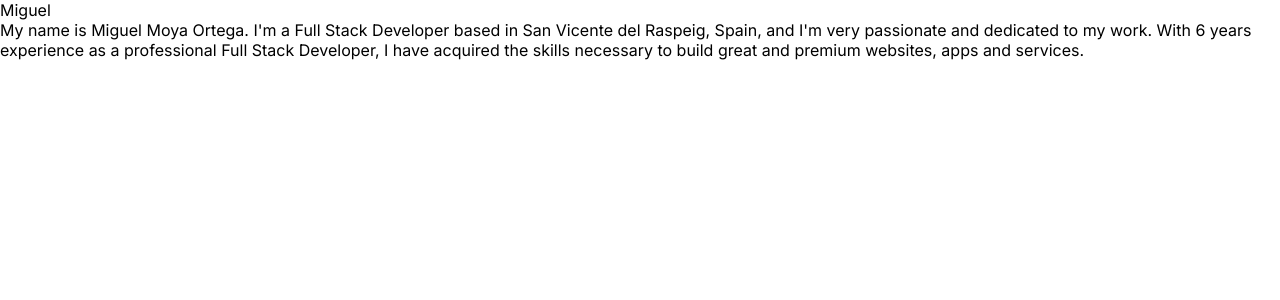
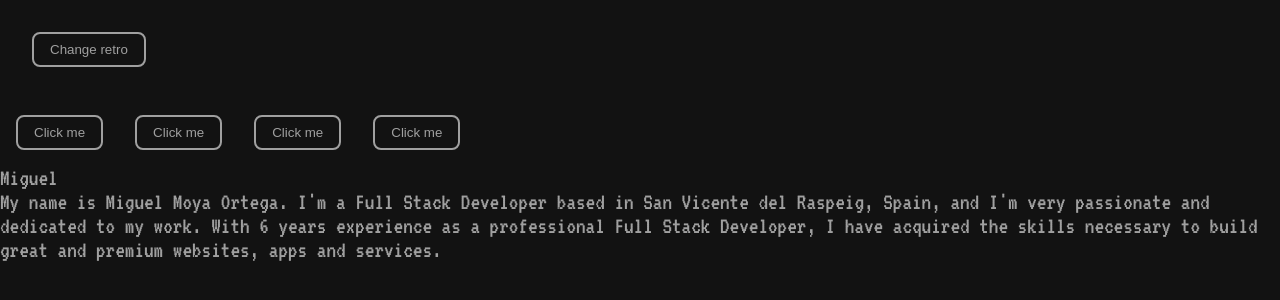
Before and after one commit to miguelmoya1/miguelmoya1, a Next.js app in the folder web/: page / in a window 1280 px wide. Shown: the top 300 px of the page. Built offline with nearby package versions, Linux system fonts and the light colour scheme.

Commit message:
change retro

```diff
--- a/web/app/globals.css
+++ b/web/app/globals.css
@@ -1,10 +1,16 @@
 :root {
-  --color-rgb: 0, 0, 0;
+  --color-rgba: 255, 255, 255, 0.6;
+  --shadow-color-rgba: 0, 0, 0, 0;
+  --border-radius: 0.5rem;
+
+  --transition: 0.5s ease-in-out;
 }
 
-@media (prefers-color-scheme: dark) {
-  :root {
-    --color-rgb: 255, 255, 255;
+:root {
+  .retro {
+    --color-rgba: 0, 150, 0, 0.5;
+    --shadow-color-rgba: 0, 150, 0, 0.5;
+    --border-radius: 0.1rem;
   }
 }
 
@@ -21,7 +27,17 @@ body {
 }
 
 body {
-  color: rgb(var(--color-rgb));
+  color: rgba(var(--color-rgba));
+  font-size: 24px;
+
+  transition: color var(--transition);
+}
+
+nav {
+  display: flex;
+  justify-content: space-between;
+  align-items: center;
+  padding: 1rem;
 }
 
 a {
@@ -29,8 +45,6 @@ a {
   text-decoration: none;
 }
 
-@media (prefers-color-scheme: dark) {
-  html {
-    color-scheme: dark;
-  }
+html {
+  color-scheme: dark;
 }
--- a/web/app/layout.tsx
+++ b/web/app/layout.tsx
@@ -1,9 +1,14 @@
 import type { Metadata } from "next";
-import { Inter } from "next/font/google";
+import { VT323 } from "next/font/google";
+import Button from "../components/button/button";
+import ChangeRetro from "../components/change-retro/change-retro";
 import MainContent from "../components/mainContent";
 import "./globals.css";
 
-const inter = Inter({ subsets: ["latin"] });
+const v = VT323({
+  weight: "400",
+  subsets: ["latin-ext", "latin"],
+});
 
 export const metadata: Metadata = {
   title: "Miguelmo - dev",
@@ -17,7 +22,14 @@ export default function RootLayout({
 }) {
   return (
     <html lang="en">
-      <body className={inter.className}>
+      <body className={v.className}>
+        <nav>
+          <ChangeRetro />
+        </nav>
+        <Button className="active">Click me</Button>
+        <Button>Click me</Button>
+        <Button>Click me</Button>
+        <Button>Click me</Button>
         <MainContent />
         {children}
       </body>
--- /dev/null
+++ b/web/components/button/button.css
@@ -0,0 +1,42 @@
+.button {
+  background-color: transparent;
+  padding: 0.5rem 1rem;
+  border: 2px solid rgba(var(--color-rgba));
+  color: rgba(var(--color-rgba));
+  border-radius: 0.5rem;
+  box-shadow: 0 0 0.5rem rgba(var(--shadow-color-rgba)),
+    0 0 1rem rgba(var(--shadow-color-rgba)),
+    0 0 2rem rgba(var(--shadow-color-rgba));
+  animation: glow 1s ease-in-out infinite;
+
+  cursor: pointer;
+
+  transition: var(--transition);
+
+  margin: 1rem;
+
+  &.active {
+    animation: none;
+    box-shadow: 0 0 0.2rem rgba(var(--shadow-color-rgba)),
+      0 0 0.5rem rgba(var(--shadow-color-rgba)),
+      0 0 1rem rgba(var(--shadow-color-rgba));
+  }
+}
+
+@keyframes glow {
+  0% {
+    box-shadow: 0 0 0.5rem rgba(var(--shadow-color-rgba)),
+      0 0 1rem rgba(var(--shadow-color-rgba)),
+      0 0 2rem rgba(var(--shadow-color-rgba));
+  }
+  50% {
+    box-shadow: 0 0 1.3rem rgba(var(--shadow-color-rgba)),
+      0 0 1.2rem rgba(var(--shadow-color-rgba)),
+      0 0 2rem rgba(var(--shadow-color-rgba));
+  }
+  100% {
+    box-shadow: 0 0 0.5rem rgba(var(--shadow-color-rgba)),
+      0 0 1rem rgba(var(--shadow-color-rgba)),
+      0 0 2rem rgba(var(--shadow-color-rgba));
+  }
+}
--- /dev/null
+++ b/web/components/button/button.tsx
@@ -0,0 +1,19 @@
+"use client";
+
+import "./button.css";
+
+export default function Button({
+  children,
+  className,
+  onClick,
+}: {
+  children: React.ReactNode;
+  className?: string;
+  onClick?: () => void;
+}) {
+  return (
+    <button className={className + " button"} onClick={onClick}>
+      {children}
+    </button>
+  );
+}
--- /dev/null
+++ b/web/components/change-retro/change-retro.tsx
@@ -0,0 +1,17 @@
+"use client";
+
+import Button from "../button/button";
+
+export default function ChangeRetro() {
+  const changeRetro = () => {
+    const isRetro = document.body.classList.contains("retro");
+
+    if (isRetro) {
+      document.body.classList.remove("retro");
+    } else {
+      document.body.classList.add("retro");
+    }
+  };
+
+  return <Button onClick={changeRetro}>Change retro</Button>;
+}
```
